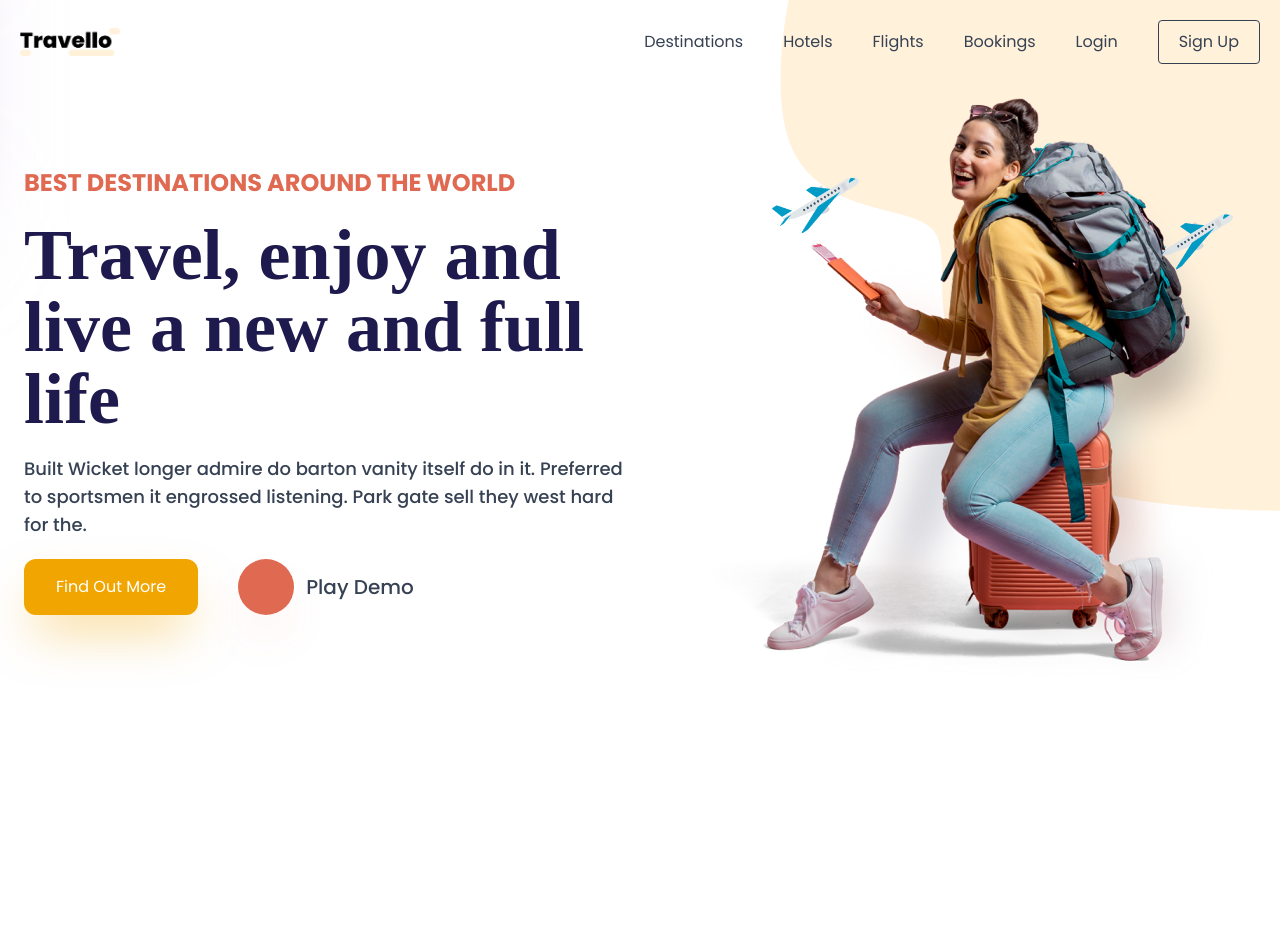
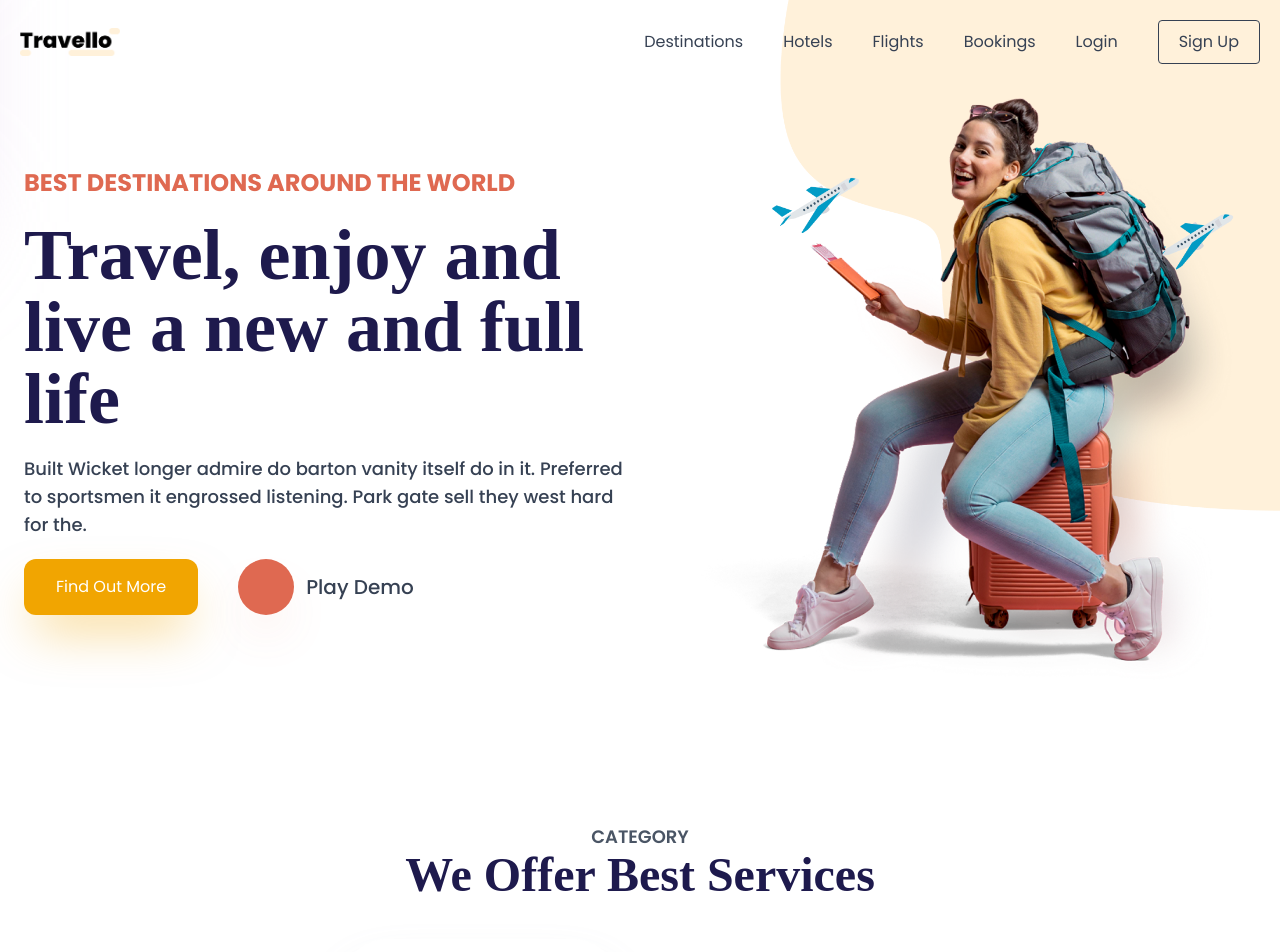
Before and after one commit to syhbandi/travello, a React (Vite) app: page / in a window 1280 px wide. Shown: the top 952 px of the page. Before the commit the page ends 800 px from the top, so only its background shows below. Built offline with nearby package versions, Linux system fonts and the light colour scheme; a web font is replaced by a local one.

Commit message:
Add Categories component to App for improved content organization

```diff
--- a/src/App.tsx
+++ b/src/App.tsx
@@ -1,3 +1,4 @@
+import Categories from "./components/Categories";
 import Hero from "./components/Hero";
 import Navbar from "./components/Navbar";
 
@@ -6,6 +7,7 @@ const App = () => {
     <>
       <Navbar />
       <Hero />
+      <Categories />
     </>
   );
 };
```
